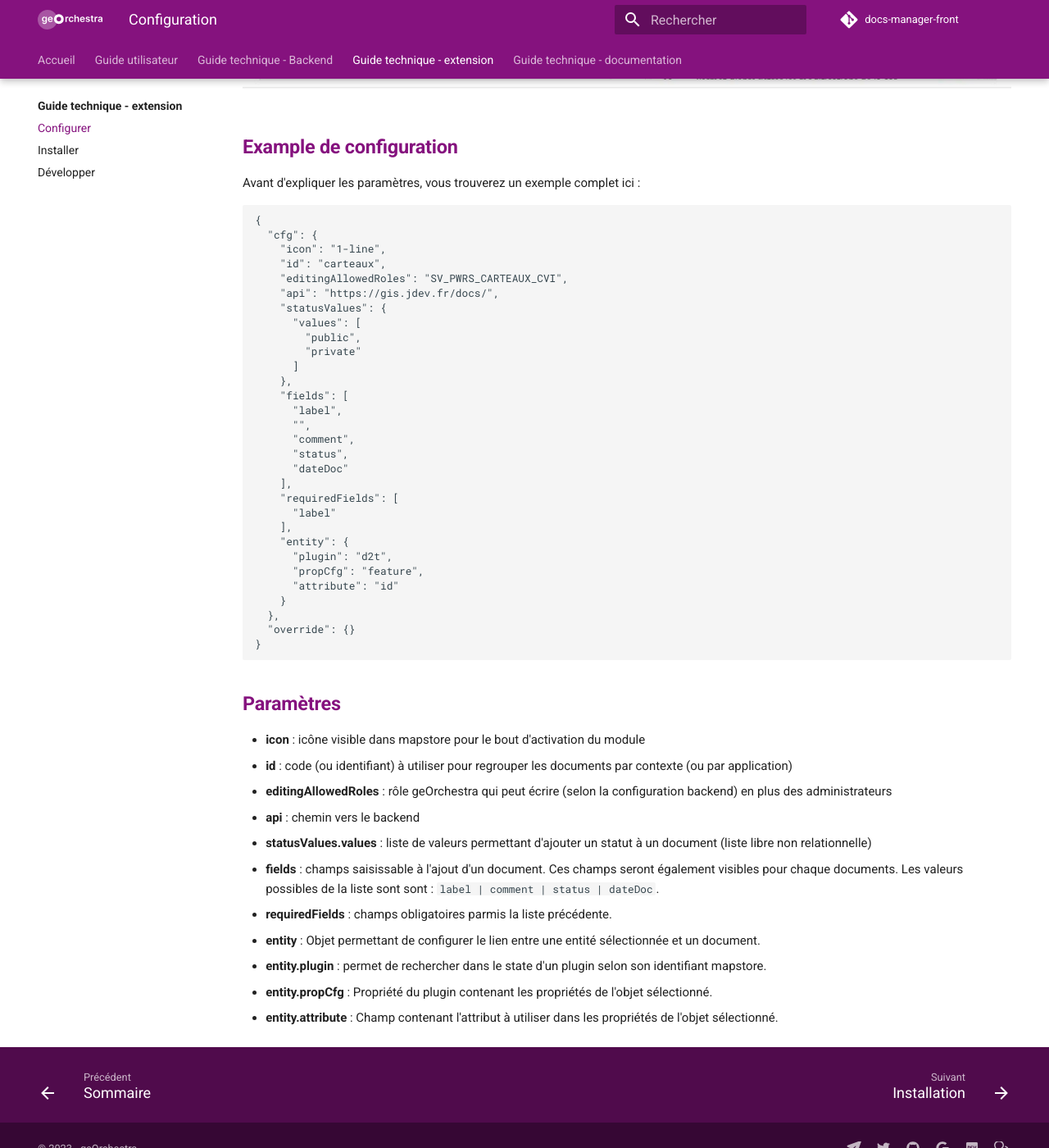
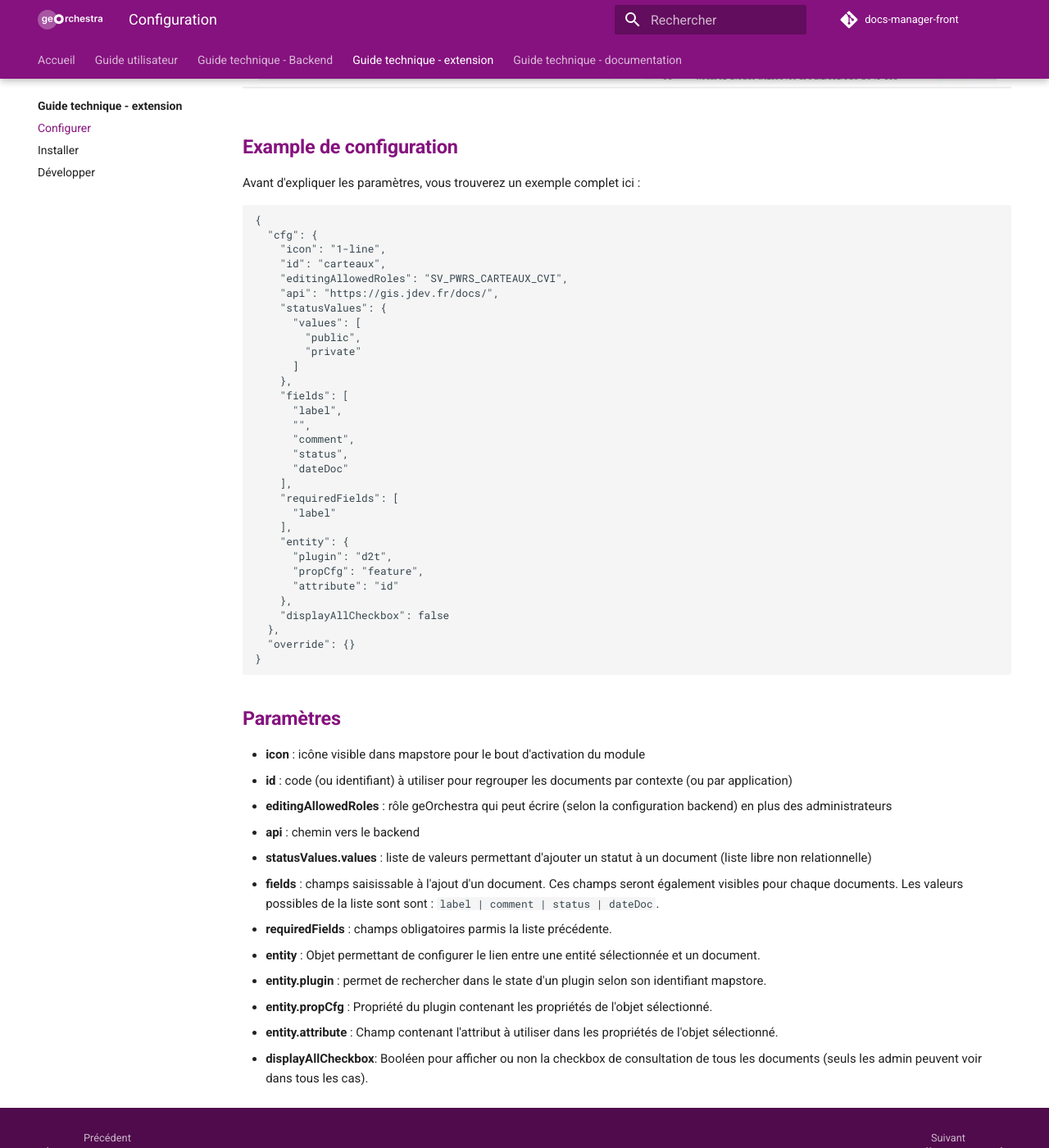
Before and after one commit to jdev-org/docs-manager, an MkDocs documentation site: the page built from docs/docs/tech_module/config/index.md, in a window 1280 px wide and 1400 px high, scrolled down 954 px. Shown: the whole window at 82% size. Built offline with MkDocs 1.6.1 and Material for MkDocs 9.7.7, drawn with Linux system fonts in a browser that asks for light colours; comment, search, counter and statistics services are not loaded; the version menu is left out.

Commit message:
doc for displayAllCheckbox new param

```diff
--- a/docs/docs/tech_module/config/index.md
+++ b/docs/docs/tech_module/config/index.md
@@ -41,7 +41,8 @@ Avant d'expliquer les paramètres, vous trouverez un exemple complet ici :
       "plugin": "d2t",
       "propCfg": "feature",
       "attribute": "id"
-    }
+    },
+    "displayAllCheckbox": false
   },
   "override": {}
 }
@@ -60,3 +61,4 @@ Avant d'expliquer les paramètres, vous trouverez un exemple complet ici :
 - **entity.plugin** : permet de rechercher dans le state d'un plugin selon son identifiant mapstore.
 - **entity.propCfg** : Propriété du plugin contenant les propriétés de l'objet sélectionné.
 - **entity.attribute** : Champ contenant l'attribut à utiliser dans les propriétés de l'objet sélectionné.
+- **displayAllCheckbox**: Booléen pour afficher ou non la checkbox de consultation de tous les documents (seuls les admin peuvent voir dans tous les cas).
```
